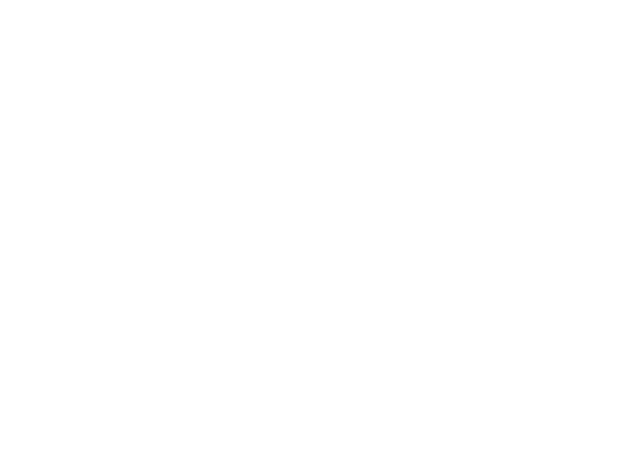
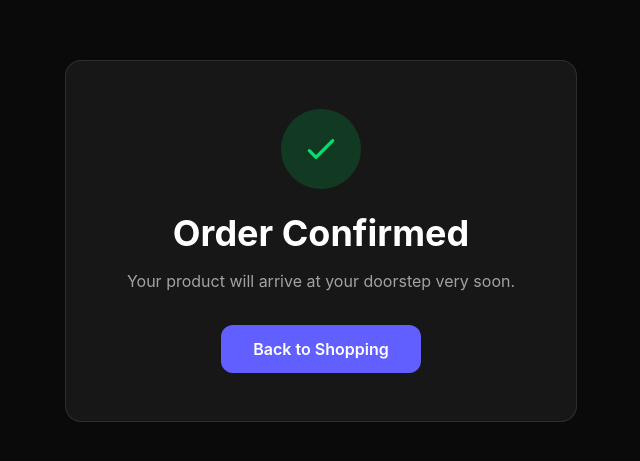
Before and after one commit to ABID-107/E-comm-site, a React (Vite) app: page /order-confirmation in a window 1280 px wide. Before the commit this address had no page. Shown: the part 159-620 px from the top of the page, without its empty margins (319-959 px from the left). Built offline with nearby package versions, Linux system fonts and the light colour scheme.

Commit message:
last update

```diff
--- /dev/null
+++ b/components/OrderConfirmation.jsx
@@ -0,0 +1,83 @@
+import { Link } from "react-router-dom";
+
+export default function OrderConfirmation({
+  orderId,
+  estimatedDelivery,
+  backToPath = "/hero",
+  children,
+}) {
+  const hasDetails = Boolean(orderId) || Boolean(estimatedDelivery);
+
+  return (
+    <div className="min-h-screen bg-neutral-950 text-white flex items-center justify-center px-6 py-24">
+      <section
+        className="w-full max-w-lg bg-neutral-900 border border-white/10 rounded-2xl p-8 sm:p-12 text-center"
+        aria-labelledby="order-confirmed-heading"
+      >
+        <div
+          className="w-20 h-20 mx-auto mb-6 bg-green-500/20 rounded-full flex items-center justify-center"
+          aria-hidden="true"
+        >
+          <svg
+            className="w-10 h-10 text-green-400"
+            fill="none"
+            stroke="currentColor"
+            viewBox="0 0 24 24"
+            xmlns="http://www.w3.org/2000/svg"
+          >
+            <path
+              strokeLinecap="round"
+              strokeLinejoin="round"
+              strokeWidth="2"
+              d="M5 13l4 4L19 7"
+            />
+          </svg>
+        </div>
+
+        <h1
+          id="order-confirmed-heading"
+          className="text-3xl lg:text-4xl font-bold mb-4"
+        >
+          Order Confirmed
+        </h1>
+
+        <p className="text-white/60 mb-8 max-w-md mx-auto">
+          Your product will arrive at your doorstep very soon.
+        </p>
+
+        {children}
+
+        {hasDetails && (
+          <dl className="grid grid-cols-1 sm:grid-cols-2 gap-4 bg-neutral-950 border border-white/10 rounded-xl p-5 mb-8">
+            {orderId && (
+              <div>
+                <dt className="text-xs uppercase tracking-wide text-white/50 mb-1">
+                  Order ID
+                </dt>
+                <dd className="font-mono text-sm font-semibold break-all">
+                  {orderId}
+                </dd>
+              </div>
+            )}
+            {estimatedDelivery && (
+              <div>
+                <dt className="text-xs uppercase tracking-wide text-white/50 mb-1">
+                  Estimated Delivery
+                </dt>
+                <dd className="text-sm font-semibold">{estimatedDelivery}</dd>
+              </div>
+            )}
+          </dl>
+        )}
+
+        <Link
+          to={backToPath}
+          className="inline-flex px-8 py-3 bg-indigo-500 hover:bg-indigo-400 rounded-xl font-semibold transition focus:outline-none focus:ring-2 focus:ring-indigo-500 focus:ring-offset-2 focus:ring-offset-neutral-950"
+          aria-label={`Back to shopping`}
+        >
+          Back to Shopping
+        </Link>
+      </section>
+    </div>
+  );
+}
--- a/src/App.jsx
+++ b/src/App.jsx
@@ -5,6 +5,7 @@ import HeroSection from "/components/HeroSection";
 import ProductDetail from "/components/ProductDetail";
 import CartPage from "/components/CartPage";
 import CheckoutPage from "/components/CheckoutPage";
+import OrderConfirmation from "/components/OrderConfirmation";
 import WishlistPage from "/components/WishlistPage";
 
 function App() {
@@ -16,6 +17,7 @@ function App() {
         <Route path="/product/:id" element={<ProductDetail />} />
         <Route path="/cart" element={<CartPage />} />
         <Route path="/checkout" element={<CheckoutPage />} />
+        <Route path="/order-confirmation" element={<OrderConfirmation />} />
         <Route path="/wishlist" element={<WishlistPage />} />
       </Routes>
     </>
```
Also changed, not shown: components/CheckoutPage.jsx (+248 -77 lines).
